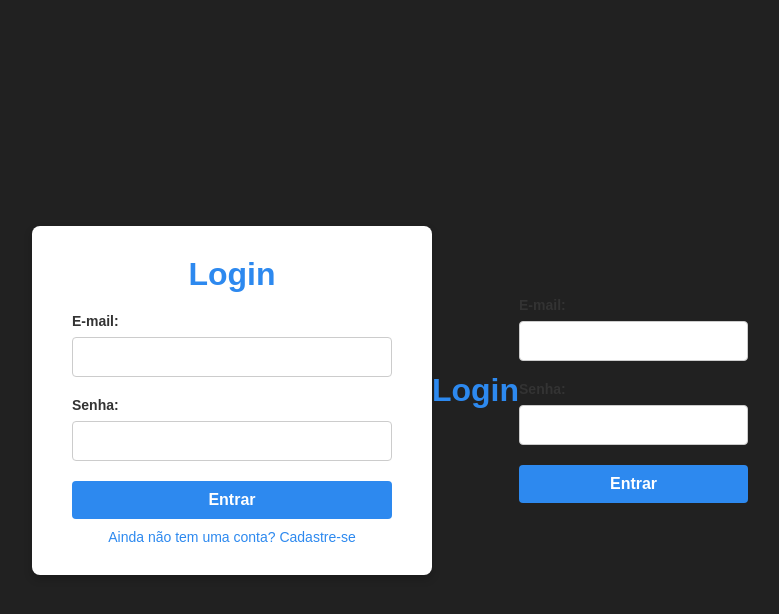
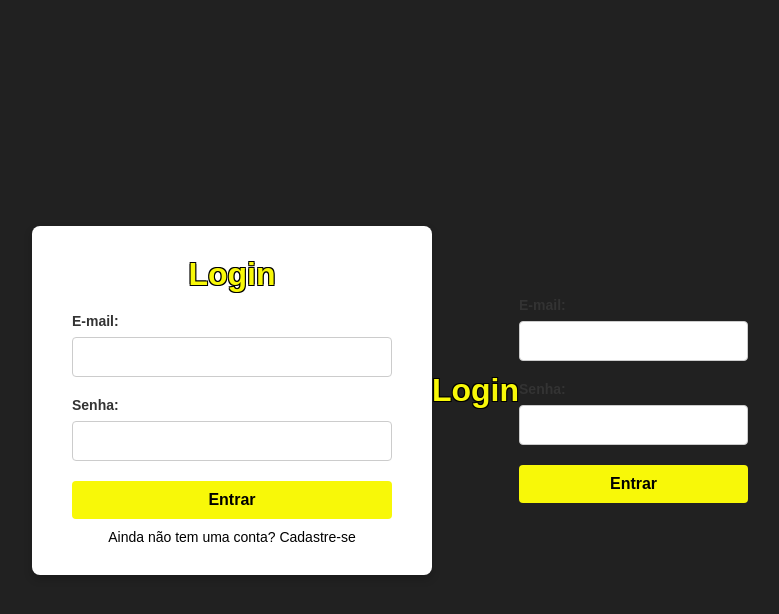
Before and after one commit to Kayo-Elias/Aether_Games-php, a PHP site: page /login.php in a window 1280 px wide. Shown: the top 614 px of the page, without its empty margins (250-1029 px from the left). Run offline with PHP 8.4, Linux system fonts and the light colour scheme.

Commit message:
Update login.php

```diff
--- a/login.php
+++ b/login.php
@@ -63,7 +63,12 @@ if ($_SERVER['REQUEST_METHOD'] == 'POST') {
         h1 {
             text-align: center;
             margin-bottom: 20px;
-            color: #2d89ef;
+            color: #5b9bd5;
+            color: #f8f808;
+            text-shadow:-1px -1px 0 #000,
+                1px -1px 0 #000,
+                -1px 1px 0 #000,
+                1px 1px 0 #000;
         }
 
         label {
@@ -85,8 +90,8 @@ if ($_SERVER['REQUEST_METHOD'] == 'POST') {
         button {
             width: 100%;
             padding: 10px;
-            background-color: #2d89ef;
-            color: white;
+            background-color: #f8f808;
+            color: black;
             border: none;
             border-radius: 4px;
             font-size: 16px;
@@ -94,9 +99,8 @@ if ($_SERVER['REQUEST_METHOD'] == 'POST') {
             cursor: pointer;
             transition: background-color 0.3s ease;
         }
-
         button:hover {
-            background-color: #1e5cbf;
+            background-color: #adad53;
         }
 
         .link {
@@ -104,7 +108,7 @@ if ($_SERVER['REQUEST_METHOD'] == 'POST') {
             text-align: center;
             margin-top: 10px;
             font-size: 14px;
-            color: #2d89ef;
+            color: black;
             text-decoration: none;
         }
 
```
